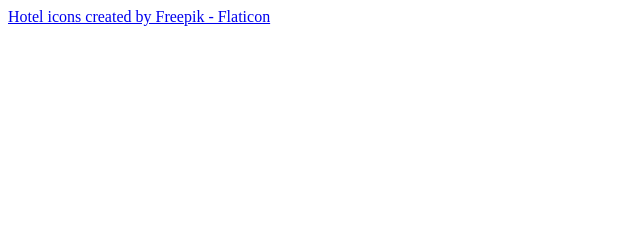
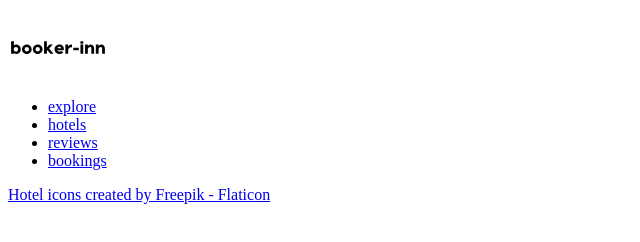
Before and after one commit to kongkabuu/phase-1-project, a website: page index.html in a window 1280 px wide. Shown: the whole page, without its empty margins (0-640 px from the left). Drawn offline with Linux system fonts and the light colour scheme.

Commit message:
aadded logo

```diff
--- a/index.html
+++ b/index.html
@@ -13,7 +13,20 @@
   </head>
   <body>
     <header>
-      <nav class="navigation"></nav>
+      <img
+        src="./assests/images/Black logo - no background.svg "
+        alt="logo"
+        width="100px"
+        height="70px"
+      />
+      <nav class="navigation">
+        <ul>
+          <li><a href="#">explore</a></li>
+          <li><a href="#">hotels</a></li>
+          <li><a href="#">reviews</a></li>
+          <li><a href="#">bookings</a></li>
+        </ul>
+      </nav>
     </header>
     <main class="container"></main>
     <footer>
```
Also changed, not shown: assests/images/Black logo - no background.svg (added).
